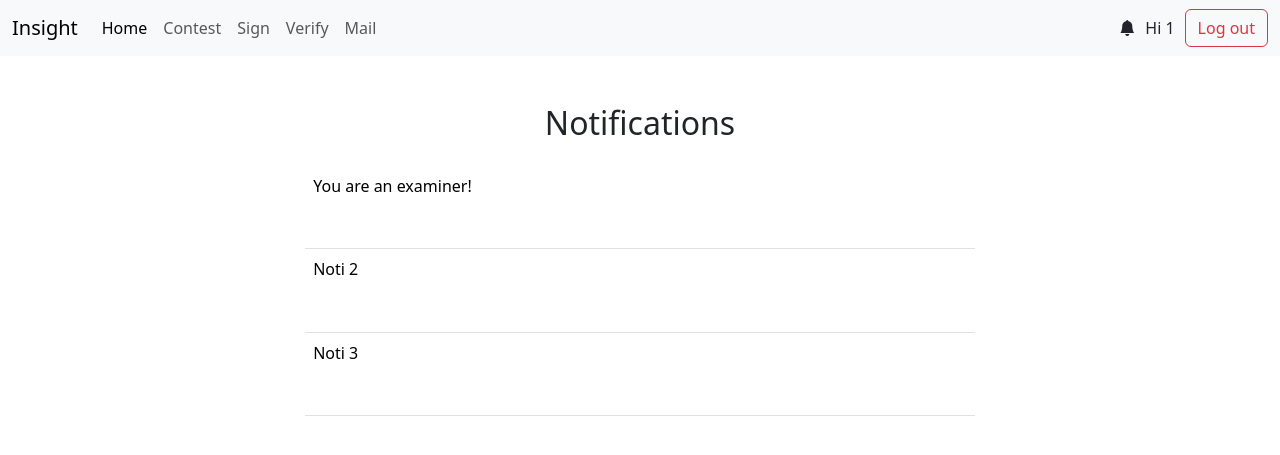
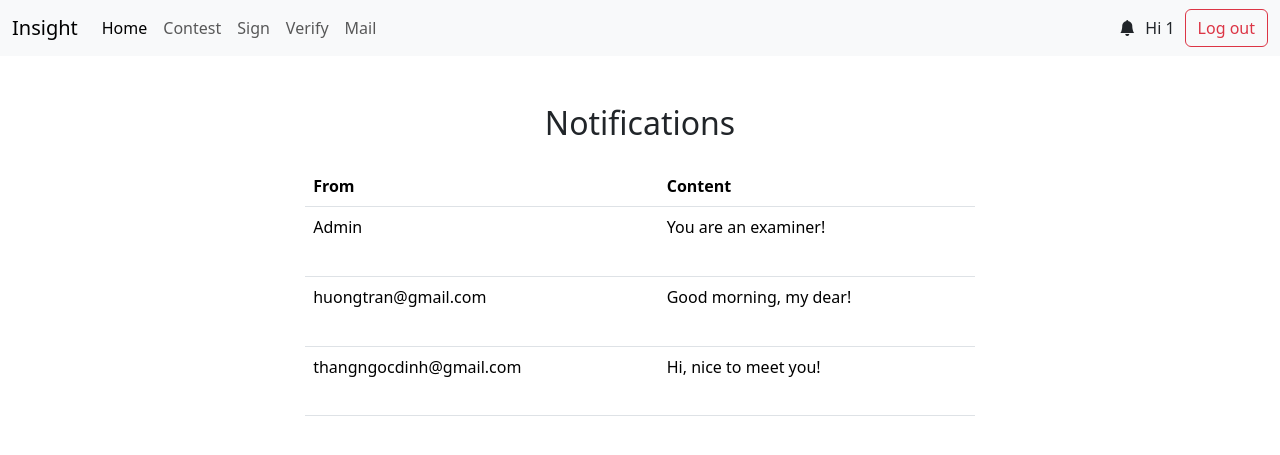
Before and after one commit to phanquocky/Insight, a Flask app: page /notification in a window 1280 px wide. Shown: the top 455 px of the page. Run offline with Flask 2, Linux system fonts and the light colour scheme; the visitor is signed in with stand-in values (Sample User, id 1); parts of the project's set-up code (start-up, migrations or seed data) failed here and were passed over; some libraries are stand-ins or nearby versions.

Commit message:
render mail list to noti table (static data)
I have not yet tested with database, so if you wanna test with database, remove the comments below and of course, comment my static mails[]

```diff
--- a/app.py
+++ b/app.py
@@ -36,9 +36,34 @@ def mail():
 @app.route('/notification', methods=['GET', 'POST'])
 def notify():
     username = None
+    #NOTE!!!:
+    #I have not yet tested with database, so if you wanna test with database,
+    #remove the comments below and of course, comment my static mails[]
+
+    #receiver = request.args.get('addr_to')
+    #quantity = int(request.args.get('quantity'))
+    #response = query_mail_by_addrto(receiver, quantity)
+    #mails = json.loads(response)
+
+    mails = [{
+                "addr_from": "huongtran@gmail.com",
+                "addr_to": "hieunt.wk@gmail.com",
+                "content": "Good morning, my dear!",
+                "date_send": "2023-10-10T10:30:00.000Z",
+                "date_end": "2023-10-15",
+                "is_read": False
+            },
+            {
+                "addr_from": "thangngocdinh@gmail.com",
+                "addr_to": "hieunt.wk@gmail.com",
+                "content": "Hi, nice to meet you!",
+                "date_send": "2023-10-11T11:45:00.000Z",
+                "date_end": "2023-10-16",
+                "is_read": True
+            }]
     if 'username' in session:
         username = session['username']
-    return render_template("notification.html", username = username)
+    return render_template('notification.html', mails=mails, username=username)
 
 @app.route("/search", methods=['GET', 'POST'])
 def search():
--- a/templates/notification.html
+++ b/templates/notification.html
@@ -8,18 +8,26 @@
     <h2 class="text-center mb-4">Notifications</h2>
     <div class="table-responsive mx-auto" style="max-width: 60%;">
         <table class="table" style="height: 250px;">
+            <thead>
+                <tr>
+                    <th>From</th>
+                    <th>Content</th>
+                </tr>
+            </thead>
             <tbody>
             {% if username %}
-            <tr>
-                <td>You are an examiner!</td>
-            </tr>
+                <tr>
+                    <td>Admin</td>
+                    <td>You are an examiner!</td>
+                </tr>
             {% endif %}
-            <tr>
-                <td>Noti 2</td>
-            </tr>
-            <tr>
-                <td>Noti 3</td>
-            </tr>
+            {% for mail in mails %}
+                <tr>
+                    <td>{{ mail.addr_from }}</td>
+                    <td>{{ mail.content }}</td>
+                </tr>
+            {% endfor %}
+
             </tbody>
         </table>
     </div>
```
